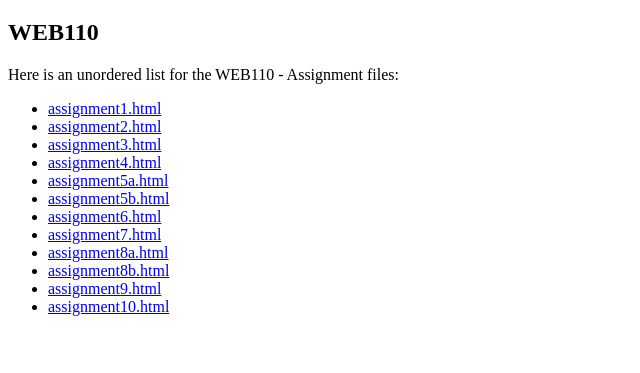
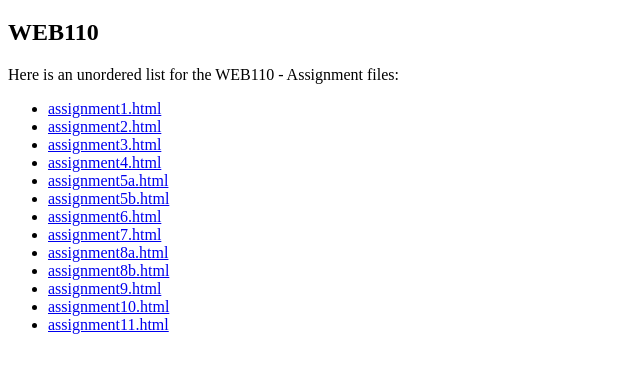
Before and after one commit to dd04737/dd04737.github.io, a plain HTML site: page index.html in a window 1280 px wide. Shown: the part 61-434 px from the top of the page, without its empty margins (0-640 px from the left). Drawn offline with Linux system fonts and the light colour scheme.

Commit message:
Update index.html

```diff
--- a/index.html
+++ b/index.html
@@ -21,6 +21,7 @@
       <li><a href="https://dd04737.github.io/web110/assignment8b.html">assignment8b.html</a></li>
       <li><a href="https://dd04737.github.io/web110/assignment9.html">assignment9.html</a></li>
       <li><a href="https://dd04737.github.io/web110/assignment10.html">assignment10.html</a></li>
+      <li><a href="https://dd04737.github.io/web110/assignment11.html">assignment11.html</a></li>
     </ul>
   </body>
 </html>
```
